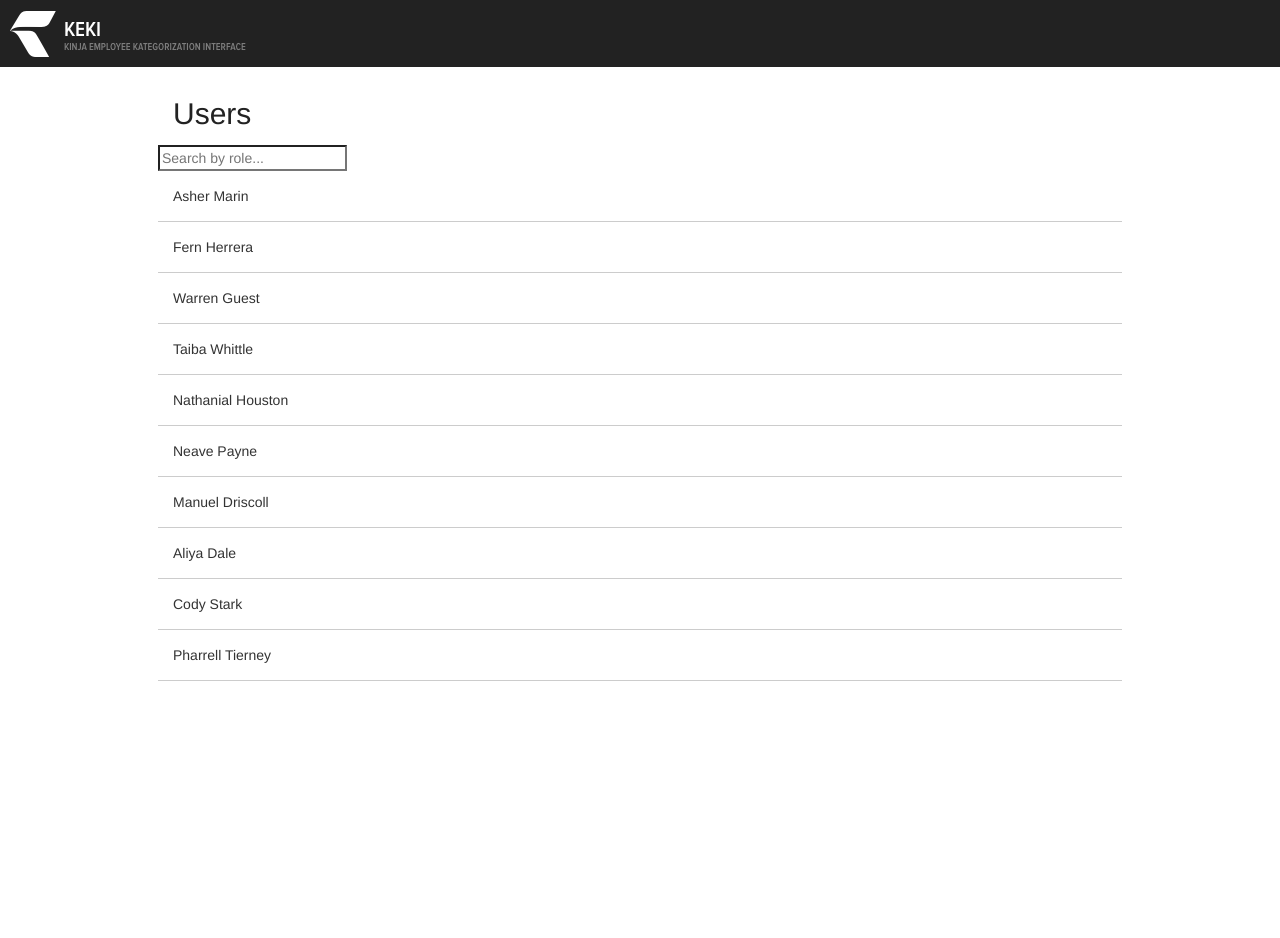
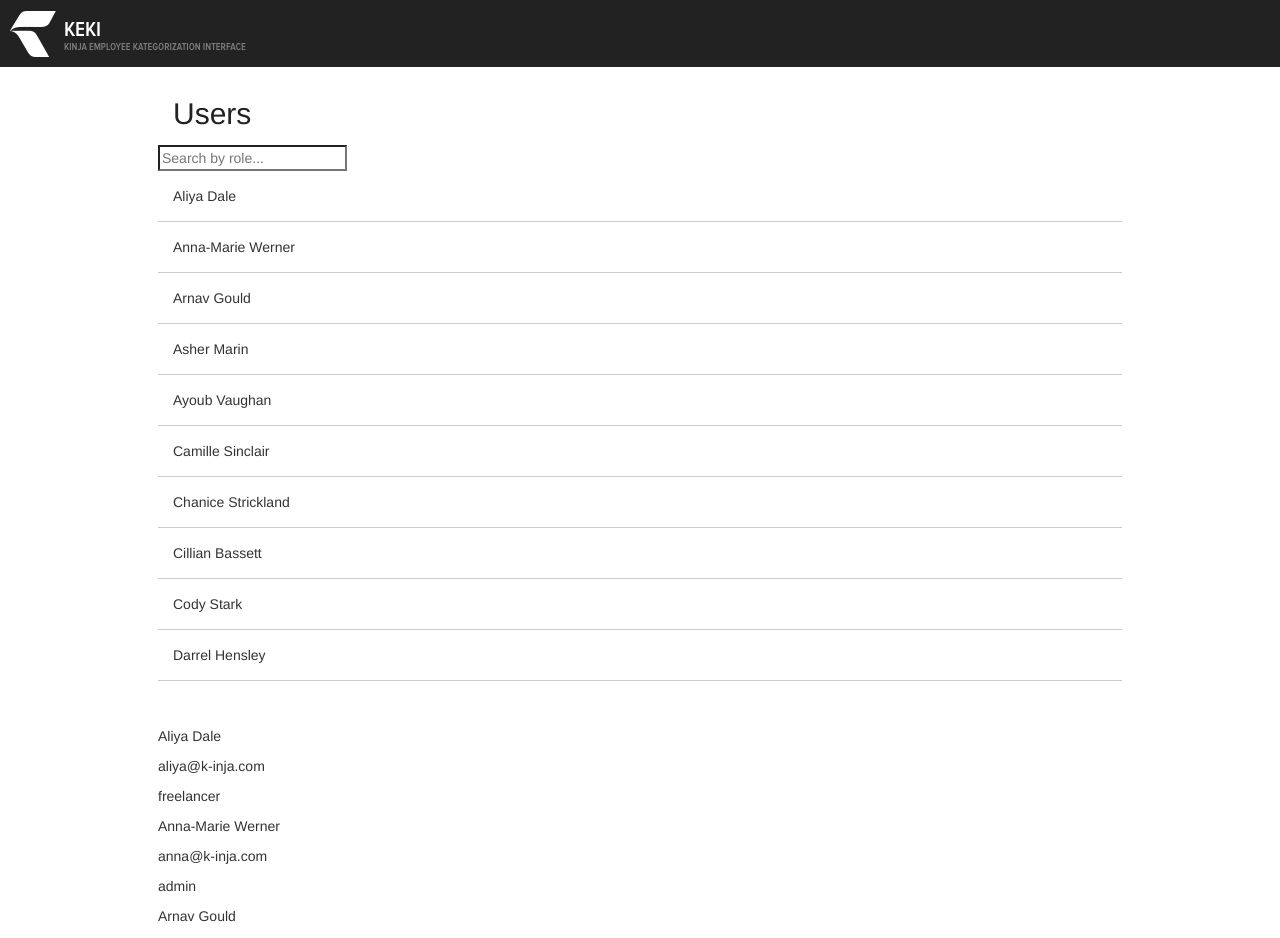
Before and after one commit to bigmosi/kinja-frontend-take-home, a React (Create React App) app: page / in a window 1280 px wide. Shown: the top 938 px of the page. Before the commit the page ends 800 px from the top, so only its background shows below. Built offline with nearby package versions, Linux system fonts and the light colour scheme.

Commit message:
sort user by name

```diff
--- a/src/components/OrderList.js
+++ b/src/components/OrderList.js
@@ -5,16 +5,24 @@ import styled from 'styled-components'
 import type { Kinja$User } from '../api/profile'
 
 import { UserItem } from './User'
+import { users } from '../data/users';
 
 type Props = {
     users: Array<Kinja$User>
 }
 
-export function UserOrder({ users }: Props): Array<React$Element<typeof UserItem>> {
+export function OrderList() {
 
     return (
         <div>
-            {users.map(user => <UserItem {...user} />)}
+            {
+            users.sort((a, b) => a.name.localeCompare(b.name)).map(user => (
+               <div>
+                 <p>{user.name}</p>
+                <p>{user.email}</p>
+                <p>{user.role}</p>
+               </div>
+            ))}
         </div>
     )
 }
--- a/src/containers/UserAdmin.js
+++ b/src/containers/UserAdmin.js
@@ -10,6 +10,7 @@ import { getUsers } from '../api/profile'
 import { UserList } from '../components/UserList'
 
 import type { Kinja$User } from '../api/profile'
+import { OrderList } from '../components/OrderList'
 
 const Loading = () => <p>Loading</p>
 
@@ -68,6 +69,8 @@ export class UserAdmin extends React.Component<Props, State> {
                     {users.length ? <UserList users={users.slice(0, 10)} /> : <Loading />}
                     <ListFooter>
                     </ListFooter>
+                    <OrderList />
+
                 </UserListContainer>
             </>
         )
```
